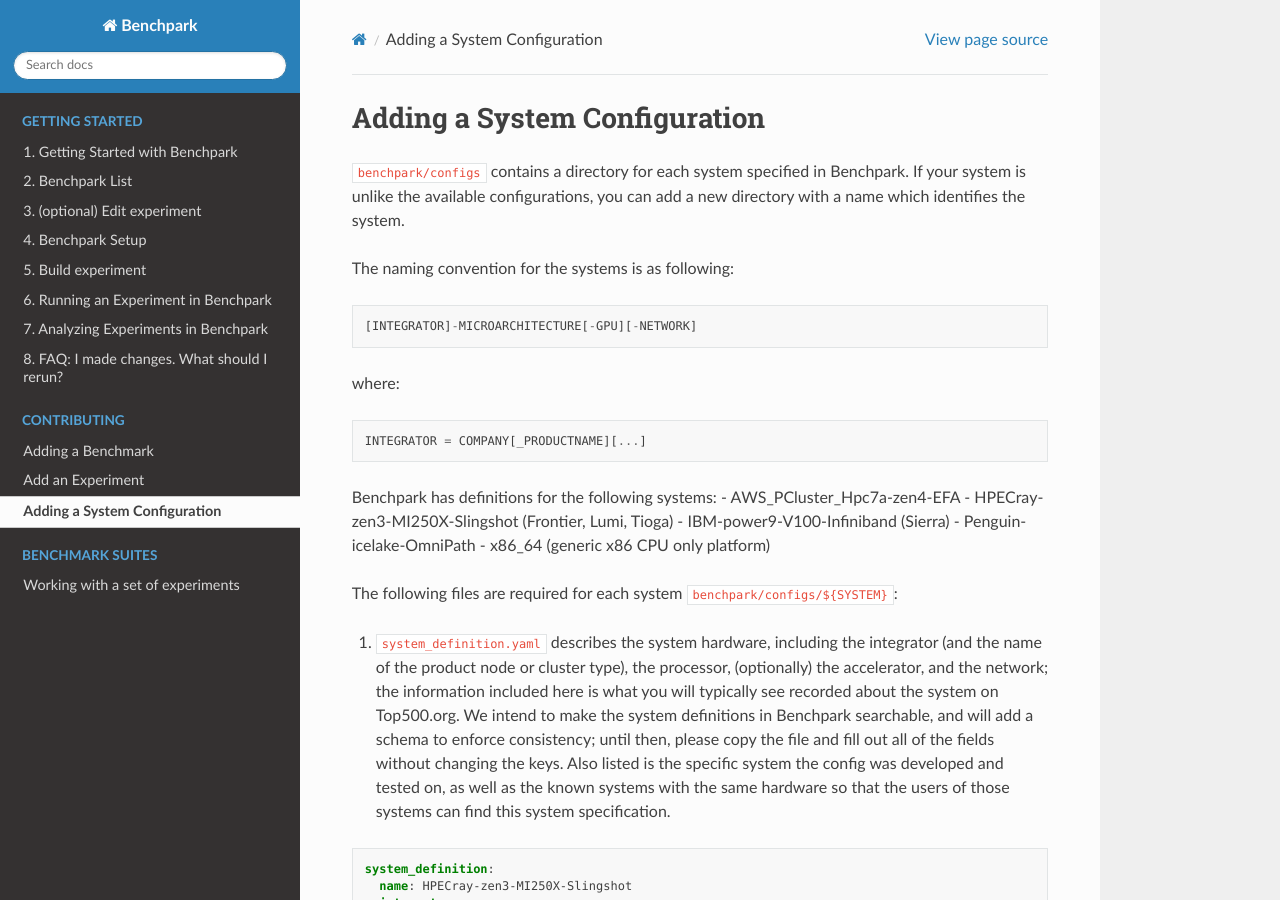
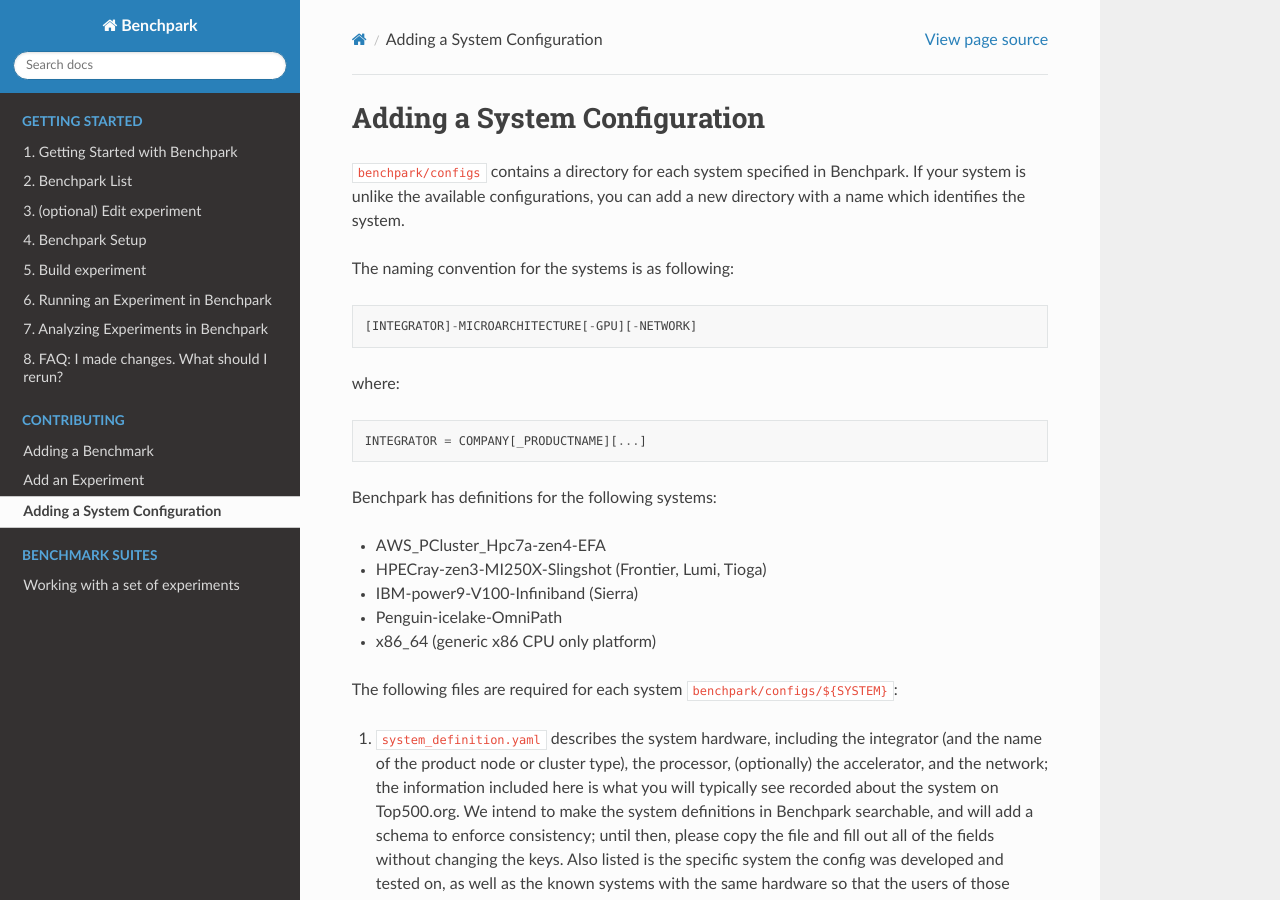
Before and after one commit to LLNL/benchpark, a Sphinx documentation site: the page built from docs/add-a-system-config.rst, in a window 1280 px wide and 900 px high. Built offline with Sphinx 7.4.7 and the Read the Docs theme 2.0.0, drawn with Linux system fonts in a browser that asks for light colours; part of the change alters nothing that is shown; some of the changed text lies outside the part shown.

```diff
--- a/docs/add-a-system-config.rst
+++ b/docs/add-a-system-config.rst
@@ -20,10 +20,15 @@ where::
   INTEGRATOR = COMPANY[_PRODUCTNAME][...]
 
 Benchpark has definitions for the following systems:
+
 - AWS_PCluster_Hpc7a-zen4-EFA
+
 - HPECray-zen3-MI250X-Slingshot	(Frontier, Lumi, Tioga)
+
 - IBM-power9-V100-Infiniband	(Sierra)
+
 - Penguin-icelake-OmniPath
+
 - x86_64                        (generic x86 CPU only platform)
 
 The following files are required for each system ``benchpark/configs/${SYSTEM}``:
@@ -90,4 +95,4 @@ spack section in the `Ramble configuration file
 by adding Spack config files in ``benchpark/configs/${SYSTEM}/auxiliary_software_files/``.
 
 - `compilers.yaml <https://spack.readthedocs.io/en/latest/getting_started.html#compiler-config>`_ defines the compilers installed on the system.
-- `packages.yaml <https://spack.readthedocs.io/en/latest/build_settings.html#package-settings-packages-yaml>`_ defines the pre-installed packages  (e.g., system MPI) on the system.
+- `packages.yaml <https://spack.readthedocs.io/en/latest/build_settings.html#package-settings-packages-yaml>`_ defines the pre-installed packages  (e.g., system MPI) on the system.  One way to populate this list is to find available external packages: `spack external <https://spack.readthedocs.io/en/v0.21.0/command_index.html#spack-external>`.
```
